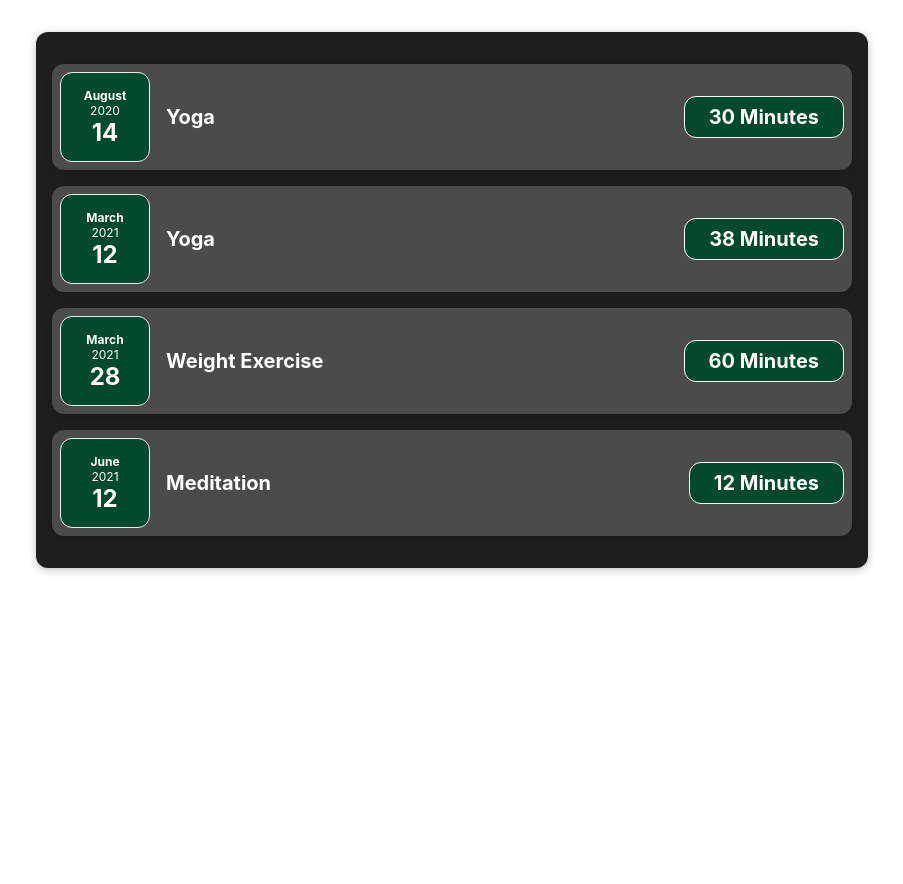
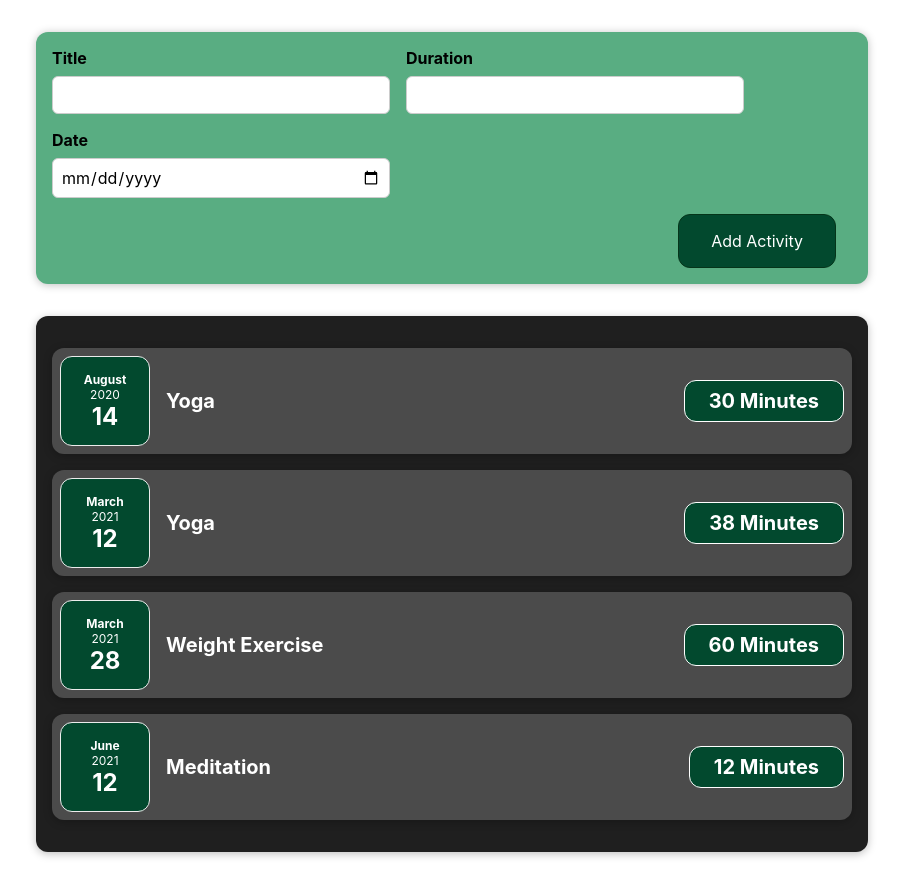
Before and after one commit to Jenil245/Fitness-Tracker, a React (Create React App) app: page / in a window 1280 px wide. Shown: the whole page, without its empty margins (188-1091 px from the left). Before the commit the page ends 800 px from the top, so only its background shows below. Built offline with nearby package versions, Linux system fonts and the light colour scheme.

Commit message:
added form for user input

```diff
--- a/src/App.js
+++ b/src/App.js
@@ -1,12 +1,12 @@
 import FitnessActivities from './components/Activities/FitnessActivities';
+import AddActivity from './components/AddActivity/AddActivity';
 
 function App() {
 
   return (
-    <div className="App">
-      <header className="App-header">
+    <div>
+        <AddActivity />
         <FitnessActivities />
-      </header>
     </div>
   );
 }
--- a/src/components/Activities/ActivityItem.js
+++ b/src/components/Activities/ActivityItem.js
@@ -1,4 +1,3 @@
-import {useState} from 'react';
 import ActivityDate from './ActivityDate';
 import Card from '../UI/Card';
 import './ActivityItem.css';
@@ -10,7 +9,7 @@ function ActivityItem(props) {
       <div className="activity-item__description">
         <h2> {props.activityTitle} </h2>
         <div className="activity-item__minutes">
-          {props.activityMinutes} Minutes
+          {props.activityDuration} Minutes
         </div>
       </div>
     </Card>
--- a/src/components/Activities/FitnessActivities.js
+++ b/src/components/Activities/FitnessActivities.js
@@ -1,6 +1,7 @@
 import ActivityItem from './ActivityItem';
 import Card from '../UI/Card';
 import './FitnessActivities.css'
+import { useState } from 'react';
 
 function FitnessActivities() {
     const activities = [
@@ -30,6 +31,8 @@ function FitnessActivities() {
         },
       ];
 
+      const [allActivities, setAllActivities] = useState(activities)
+
 
     return (
         <Card className="fitness">
@@ -37,7 +40,7 @@ function FitnessActivities() {
             <ActivityItem
             date = {activity.date}
             activityTitle ={activity.title}
-            activityMinutes = {activity.minutes} />
+            activityDuration = {activity.minutes} />
             )
           }
         </Card>
--- /dev/null
+++ b/src/components/AddActivity/ActivityForm.css
@@ -0,0 +1,26 @@
+.new-activity__controls {
+    display: flex;
+    flex-wrap: wrap;
+    gap: 1rem;
+    margin-bottom: 1rem;
+    text-align: left;
+  }
+
+  .new-activity__control label {
+    font-weight: bold;
+    margin-bottom: 0.5rem;
+    display: block;
+  }
+
+  .new-activity__control input {
+    font: inherit;
+    padding: 0.5rem;
+    border-radius: 6px;
+    border: 1px solid #ccc;
+    width: 20rem;
+    max-width: 100%;
+  }
+
+  .new-activity__actions {
+    text-align: right;
+  }
--- /dev/null
+++ b/src/components/AddActivity/ActivityForm.js
@@ -0,0 +1,59 @@
+import { useState } from 'react'
+import './ActivityForm.css'
+
+function ActivityForm() {
+    const [titleChange, setTitleChange] = useState("")
+    const [durationChange, setDurationChange] = useState("")
+    const [dateChange, setDateChange] = useState("")
+
+    const submitHandler = (event) => {
+        event.preventDefault()
+
+        const activityItem = {
+            title: titleChange,
+            duration: durationChange,
+            date: new Date(dateChange)
+        }
+
+        setTitleChange("")
+        setDurationChange("")
+        setDateChange("")
+    }
+
+    const titleChangeHandler = (event) => {
+        setTitleChange(event.target.value)
+    }
+
+    const durationChangeHandler = (event) => {
+        setDurationChange(event.target.value)
+    }
+
+    const dateChangeHandler = (event) => {
+        setDateChange(event.target.value)
+    }
+
+
+    return (
+        <form onSubmit={submitHandler}>
+            <div className="new-activity__controls">
+                <div className="new-activity__control">
+                    <label>Title</label>
+                    <input type="text" value={titleChange} onChange={titleChangeHandler} />
+                </div>
+                <div className="new-activity__control">
+                    <label>Duration</label>
+                    <input type="number" value={durationChange} min='1' max='120' onChange={durationChangeHandler} />
+                </div>
+                <div className="new-activity__control">
+                    <label>Date</label>
+                    <input type="date" value={dateChange} onChange={dateChangeHandler} />
+                </div>
+            </div>
+            <div className="new-activity__actions">
+                <button type="submit">Add Activity</button>
+            </div>
+        </form>
+    )
+};
+
+export default ActivityForm;
--- /dev/null
+++ b/src/components/AddActivity/AddActivity.css
@@ -0,0 +1,38 @@
+.new-activity {
+    background-color: #59ad82;
+    padding: 1rem;
+    margin: 2rem auto;
+    width: 50rem;
+    max-width: 95%;
+    border-radius: 12px;
+    text-align: center;
+    box-shadow: 0 1px 8px rgba(0, 0, 0, 0.25);
+  }
+
+  .new-activity button {
+    font: inherit;
+    cursor: pointer;
+    padding: 1rem 2rem;
+    border: 1px solid #05351a;
+    background-color: #02492e;
+    color: white;
+    border-radius: 12px;
+    margin-right: 1rem;
+  }
+
+  .new-activity button:hover,
+  .new-activity button:active {
+    background-color: #510674;
+    border-color: #510674;
+  }
+
+  .new-activity button.alternative {
+    color: #220131;
+    border-color: transparent;
+    background-color: transparent;
+  }
+
+  .new-activity button.alternative:hover,
+  .new-activity button.alternative:active {
+    background-color: #ddb3f8;
+  }
--- /dev/null
+++ b/src/components/AddActivity/AddActivity.js
@@ -0,0 +1,12 @@
+import './AddActivity.css';
+import ActivityForm from './ActivityForm'
+
+function AddActivity() {
+    return (
+        <div className="new-activity">
+            <ActivityForm />
+        </div>
+    )
+};
+
+export default AddActivity;
```
